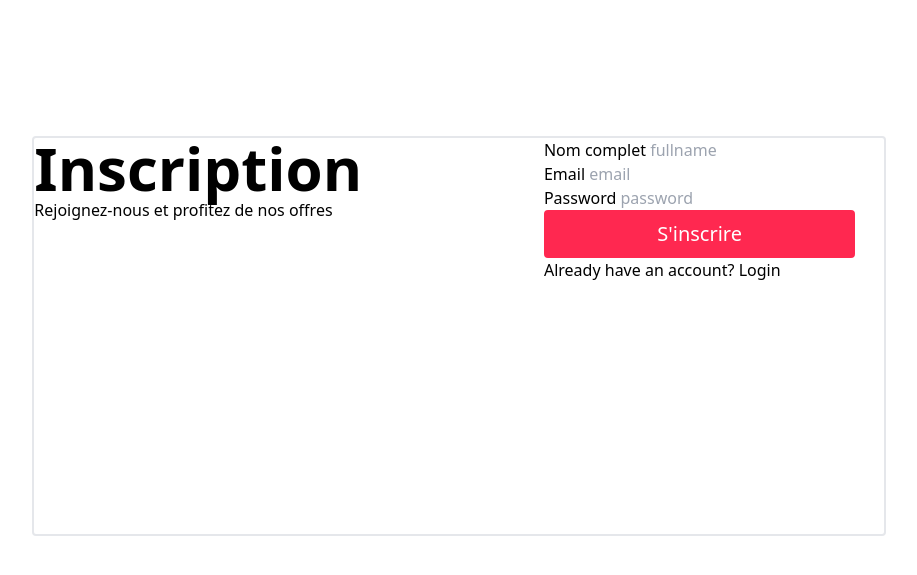
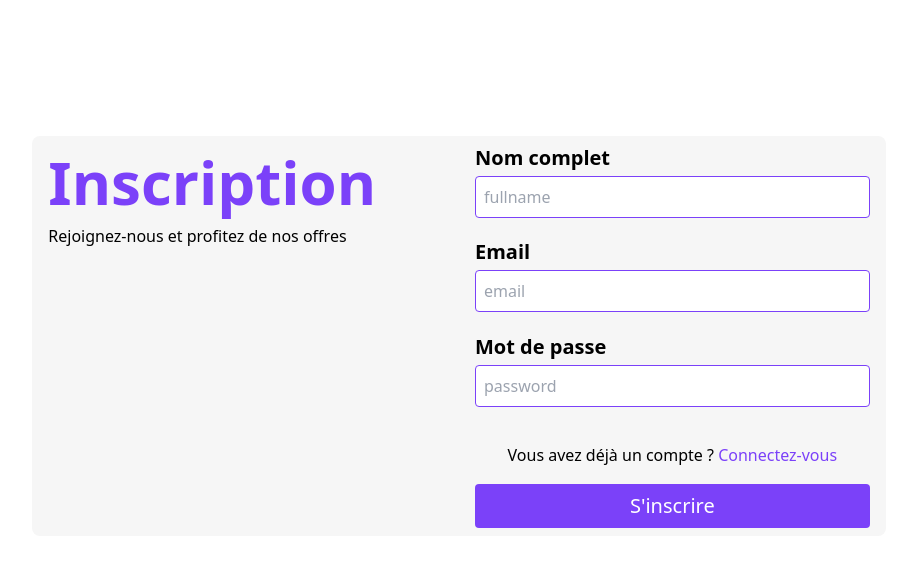
Before and after one commit to samuel-durand/my-little-mvc, a PHP site: page /register.php in a window 1280 px wide. Shown: the part 64-639 px from the top of the page, without its empty margins (181-1098 px from the left). Run offline with PHP 8.4, Linux system fonts and the light colour scheme; some libraries are stand-ins or nearby versions.

Commit message:
feat: style done for register

```diff
--- a/my-little-mvc/register.php
+++ b/my-little-mvc/register.php
@@ -11,8 +11,6 @@ if (isset($_POST['submit'])) {
     $reg = $auth->register($_POST['email'], $_POST['password'], $_POST['fullname']);
     $message = $reg;
 }
-
-
 
 
 ?>
@@ -29,30 +27,41 @@ if (isset($_POST['submit'])) {
 <?php require_once 'import/header.php'; ?>
 <main class="">
     <article class="w-screen h-screen flex justify-center items-center">
-        <section class="flex justify-between h-1/2 w-4/6 border-2 rounded">
-            <div>
-                <h2 class="text-6xl font-semibold">Inscription</h2>
-                <div>
+        <section class="flex justify-between h-1/2 w-4/6 rounded-lg bg-[#F6F6F6]">
+            <div class="w-1/2 text-white p-4">
+                <h2 class="text-6xl font-semibold text-[#7B41F9]">Inscription</h2>
+                <div class="pt-3 text-black">
                     <p>Rejoignez-nous et profitez de nos offres</p>
                 </div>
             </div>
-            <div class="w-[40%] h-full">
-                <form action="" method="post">
-                    <label for="fullname">Nom complet</label>
-                    <input type="text" name="fullname" id="fullname" placeholder="fullname">
-                    <p><?php echo $message['fullname'] ?? ''; ?></p>
-                    <label for="email">Email</label>
-                    <input type="email" name="email" id="email" placeholder="email">
-                    <p><?php echo $message['email'] ?? ''; ?></p>
-                    <label for="password">Password</label>
-                    <input type="password" name="password" id="password" placeholder="password">
-                    <p><?php echo $message['password'] ?? ''; ?></p>
+            <div class="w-1/2 h-full">
+                <form action="" method="post" class="flex flex-col justify-around h-full px-4">
+                    <div class="flex flex-col items-start gap-y-1">
+                        <label for="fullname" class="font-semibold text-xl">Nom complet</label>
+                        <input type="text" name="fullname" id="fullname" placeholder="fullname" class="p-2 w-full rounded border border-[#7B41F9]">
+                        <p><?php echo $message['fullname'] ?? ''; ?></p>
+                    </div>
+                    <div class="flex flex-col items-start gap-y-1">
+                        <label for="email" class="font-semibold text-xl">Email</label>
+                        <input type="email" name="email" id="email" placeholder="email" class="p-2 w-full rounded border border-[#7B41F9]">
+                        <p><?php echo $message['email'] ?? ''; ?></p>
+                    </div>
+                    <div class="flex flex-col items-start gap-y-1">
+                        <label for="password" class="font-semibold text-xl">Mot de passe</label>
+                        <input type="password" name="password" id="password" placeholder="password" class="p-2 w-full rounded border border-[#7B41F9]">
+                        <p><?php echo $message['password'] ?? ''; ?></p>
+                    </div>
                     <div id="message">
                         <?php echo $message['success'] ?? ''; ?>
                     </div>
-                    <input type="submit" value="S'inscrire" name="submit" class="p-2 w-11/12 border-2 border-[#ff2850] bg-[#ff2850] text-white text-xl rounded">
+                    <div class="text-center">
+                        <p>Vous avez déjà un compte ? <a href="/my-little-mvc/my-little-mvc/login.php" class="text-[#7B41F9]">Connectez-vous</a></p>
+                    </div>
+                    <div>
+                        <input type="submit" value="S'inscrire" name="submit"
+                                class="p-2 w-full bg-[#7B41F9] text-white text-xl rounded">
+                    </div>
                 </form>
-                <p>Already have an account? <a href="login.php">Login</a></p>
             </div>
         </section>
     </article>
```
